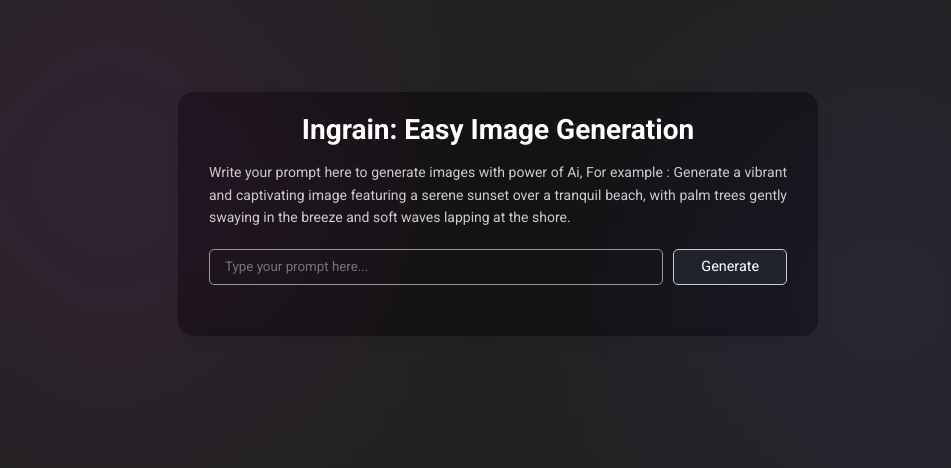
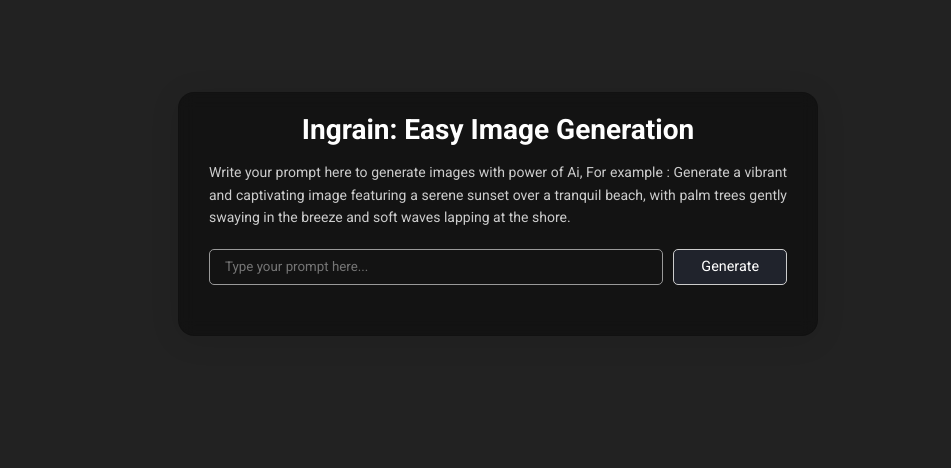
Before and after one commit to ashwin1927/ingrain, a plain HTML site: page index.html in a window 1280 px wide. Shown: the part 186-654 px from the top of the page, without its empty margins (142-1093 px from the left). Drawn offline with Linux system fonts and the light colour scheme.

Commit message:
Update style.css

```diff
--- a/style.css
+++ b/style.css
@@ -8,7 +8,7 @@
 }
 
 body{
-    background: #221f2f;
+
     display: flex;
     align-items: center;
     justify-content: center;
@@ -31,10 +31,8 @@
 .container::before{
     content: "";
     position: absolute;
-    background-color: #ed2ff0;
     width: 120px;
     height: 120px;
-    filter: blur(140px);
     left: -20%;
     top: 10%;
     z-index: -1000;
@@ -43,10 +41,8 @@
 .container::after{
     content: "";
     position: absolute;
-    background-color: #675afe;
     width: 120px;
     height: 120px;
-    filter: blur(140px);
     right: -20%;
     bottom: -10%;
     z-index: -1000;
```
